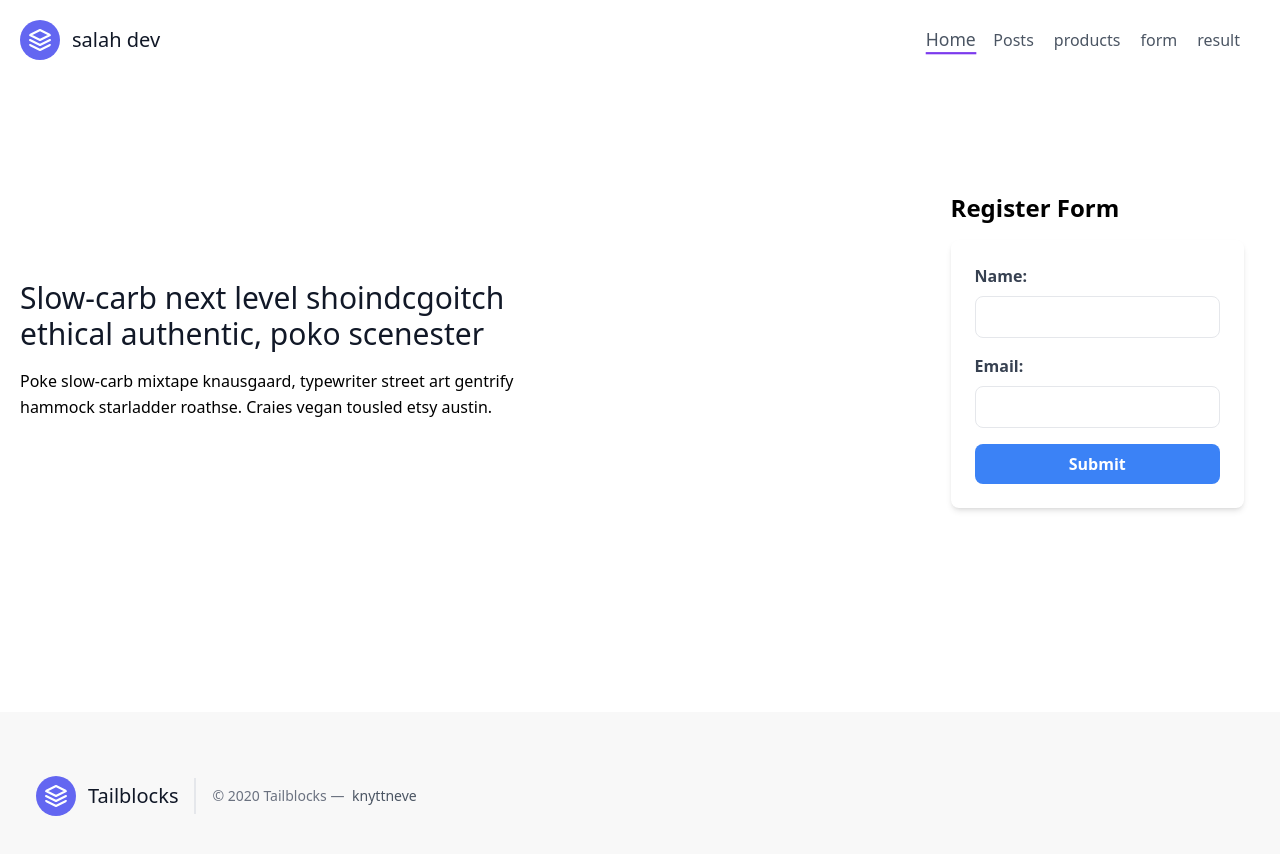
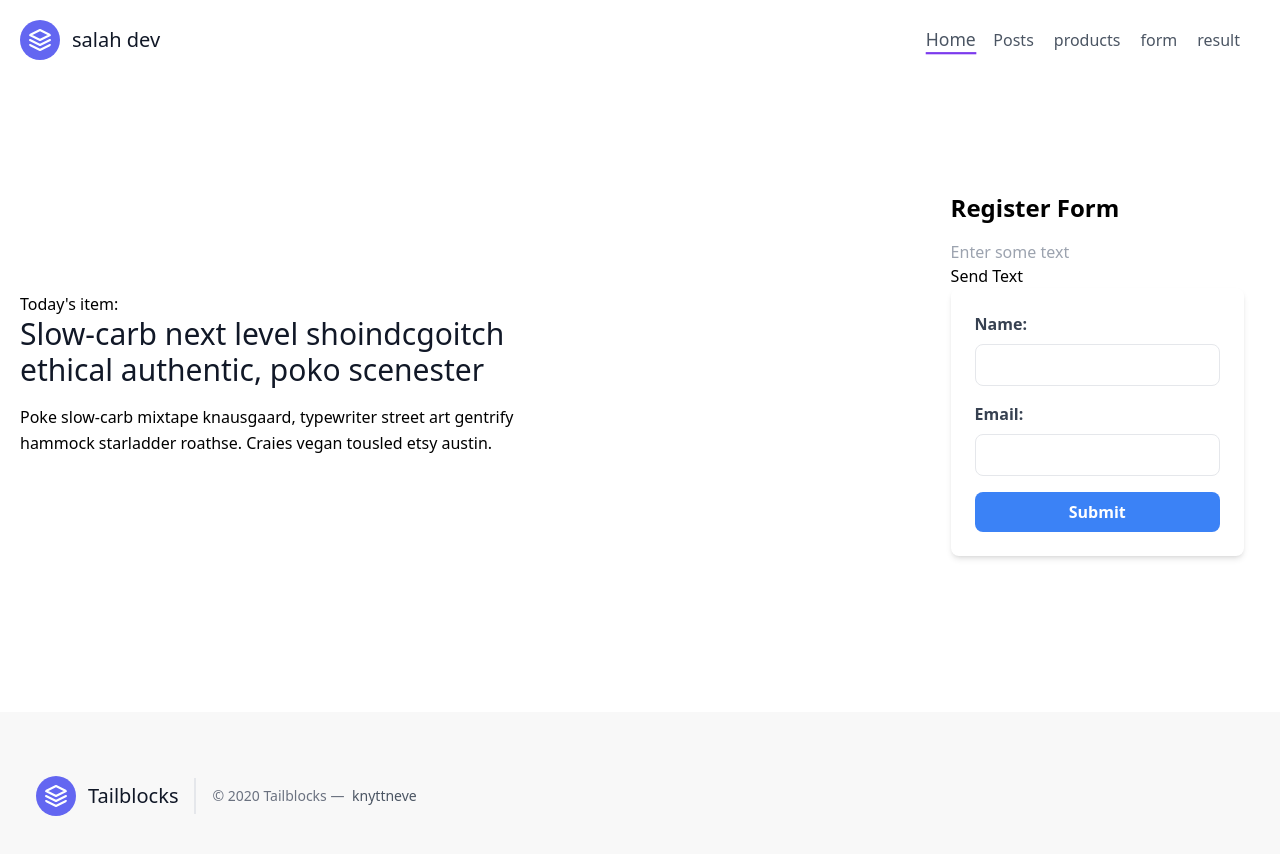
Before and after one commit to salahddik/salah-project-education, an Angular app: page / in a window 1280 px wide. Shown: the top 854 px of the page. Built offline with nearby package versions, Linux system fonts and the light colour scheme.

Commit message:
make changes

```diff
--- a/fakedata/db.json
+++ b/fakedata/db.json
@@ -1,3 +1,9 @@
 {
-  "users": []
+  "users": [
+    {
+      "id": "6013",
+      "name": "salah eddine ",
+      "email": "salagh@asd"
+    }
+  ]
 }
--- a/src/app/modules/home/components/form/form.component.html
+++ b/src/app/modules/home/components/form/form.component.html
@@ -1,5 +1,11 @@
 <div class="container mx-auto p-4">
   <h1 class="text-2xl font-bold mb-4">Register Form</h1>
+  <div>
+    <input #inputField placeholder="Enter some text" />
+    <button (click)="sendText(inputField)">Send Text</button>
+  </div>
+
+
 
   <form
     class="max-w-md mx-auto bg-white p-6 shadow-md rounded-lg"
--- a/src/app/modules/home/components/form/form.component.ts
+++ b/src/app/modules/home/components/form/form.component.ts
@@ -1,8 +1,15 @@
-import { Component } from '@angular/core';
+import { Component, Output, EventEmitter } from '@angular/core';
+
 @Component({
   selector: 'app-form',
   templateUrl: './form.component.html',
-  styleUrl: './form.component.scss',
+  styleUrls: ['./form.component.scss'],
 })
 export class FormComponent {
+  @Output() dataUpdate = new EventEmitter<string>();
+
+  // Method to send the text to the parent component
+  sendText(inputElement: HTMLInputElement) {
+    this.dataUpdate.emit(inputElement.value); // Emit the value of the input field
+  }
 }
--- a/src/app/modules/home/components/resultform/resultform.component.html
+++ b/src/app/modules/home/components/resultform/resultform.component.html
@@ -1,4 +1,8 @@
-    <div class="lg:w-3/5 md:w-1/2 md:pr-16 lg:pr-0 pr-0">
+<p>
+  Today's item: {{item}}
+</p>
+
+<div class="lg:w-3/5 md:w-1/2 md:pr-16 lg:pr-0 pr-0">
       <h1 class="title-font font-medium text-3xl text-gray-900">Slow-carb next level shoindcgoitch ethical authentic, poko scenester</h1>
       <p class="leading-relaxed mt-4">Poke slow-carb mixtape knausgaard, typewriter street art gentrify hammock starladder roathse. Craies vegan tousled etsy austin.</p>
     </div>
--- a/src/app/modules/home/container/home.component.html
+++ b/src/app/modules/home/container/home.component.html
@@ -1,4 +1,7 @@
 <section class="container px-5 py-24 mx-auto flex items-center">
-  <app-resultform></app-resultform>
-  <app-form></app-form>
+  <!-- Display text from the parent component in app-resultform -->
+  <app-resultform [item]="currentItem"></app-resultform>
+
+  <!-- Send text from the app-form component to the parent component -->
+  <app-form (dataUpdate)="updateText($event)"></app-form>
 </section>
--- a/src/app/modules/home/container/home.component.ts
+++ b/src/app/modules/home/container/home.component.ts
@@ -3,6 +3,16 @@ import { Component } from '@angular/core';
 @Component({
   selector: 'app-home',
   templateUrl: './home.component.html',
-  styleUrl: './home.component.scss',
+  styleUrls: ['./home.component.scss']
 })
-export class HomeComponent {}
+export class HomeComponent {
+
+  // Declare currentItem property
+  currentItem: any;
+
+  // Add this method to handle the emitted data from the child component
+  updateText(data: any): void {
+    console.log('Received data from app-form:', data);
+    this.currentItem = data;  // Store the received data in currentItem
+  }
+}
--- a/src/app/modules/result/container/Result.component.ts
+++ b/src/app/modules/result/container/Result.component.ts
@@ -7,12 +7,14 @@ import { HttpClient } from '@angular/common/http';
   styleUrls: ['./Result.component.scss'],
 })
 export class ResultComponent implements OnInit {
+  // eslint-disable-next-line @typescript-eslint/no-explicit-any
   users: any[] = []; // Store the fetched users here.
 
   constructor(private http: HttpClient) {}
 
   ngOnInit(): void {
     // Fetch the data from the API.
+    // eslint-disable-next-line @typescript-eslint/no-explicit-any
     this.http.get<any[]>('http://localhost:3000/users').subscribe(
       (data) => {
         this.users = data;
```
Also changed, not shown: src/app/modules/home/components/resultform/resultform.component.ts (+5 -3 lines), 1 other file (tests, documents, lock files or other folders).
